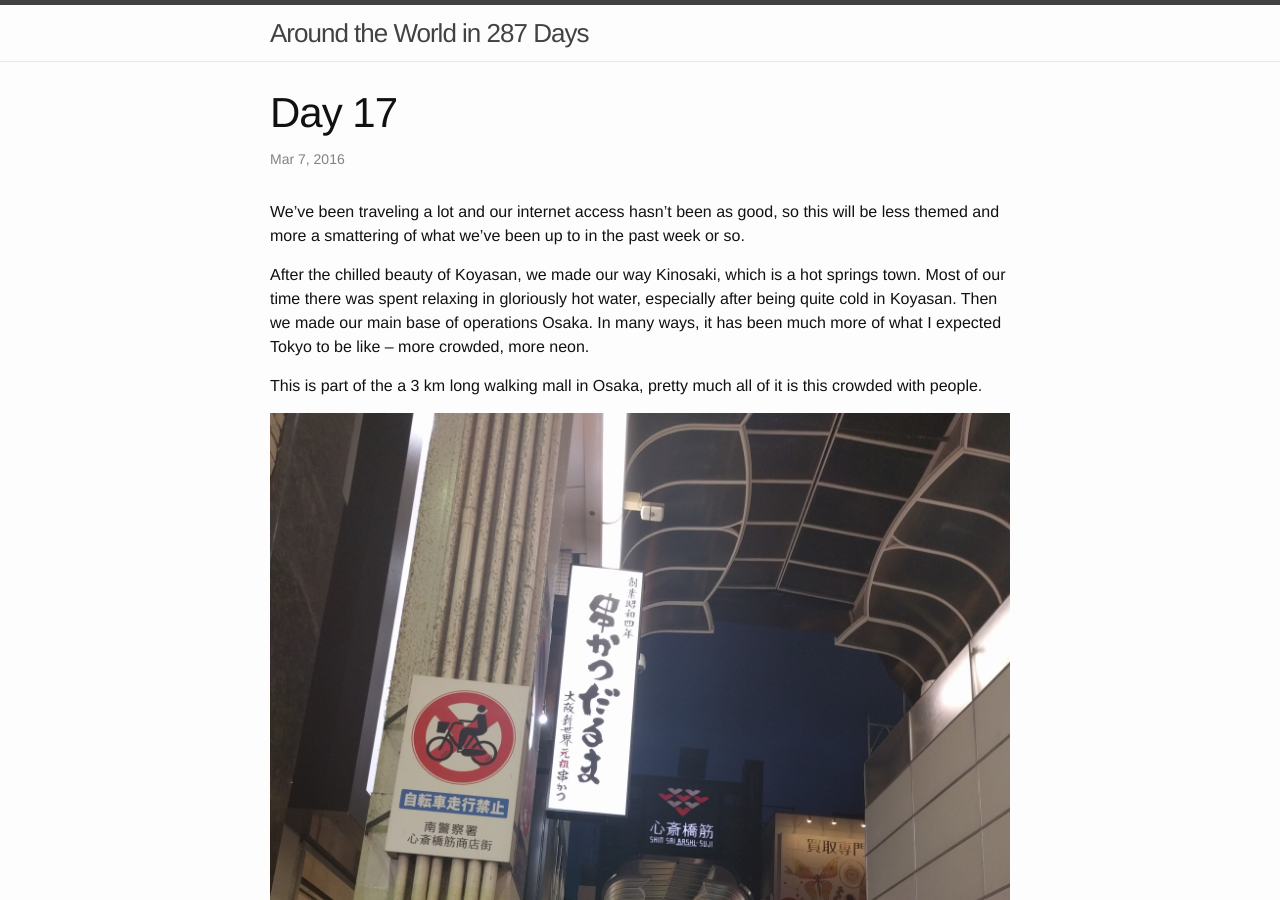
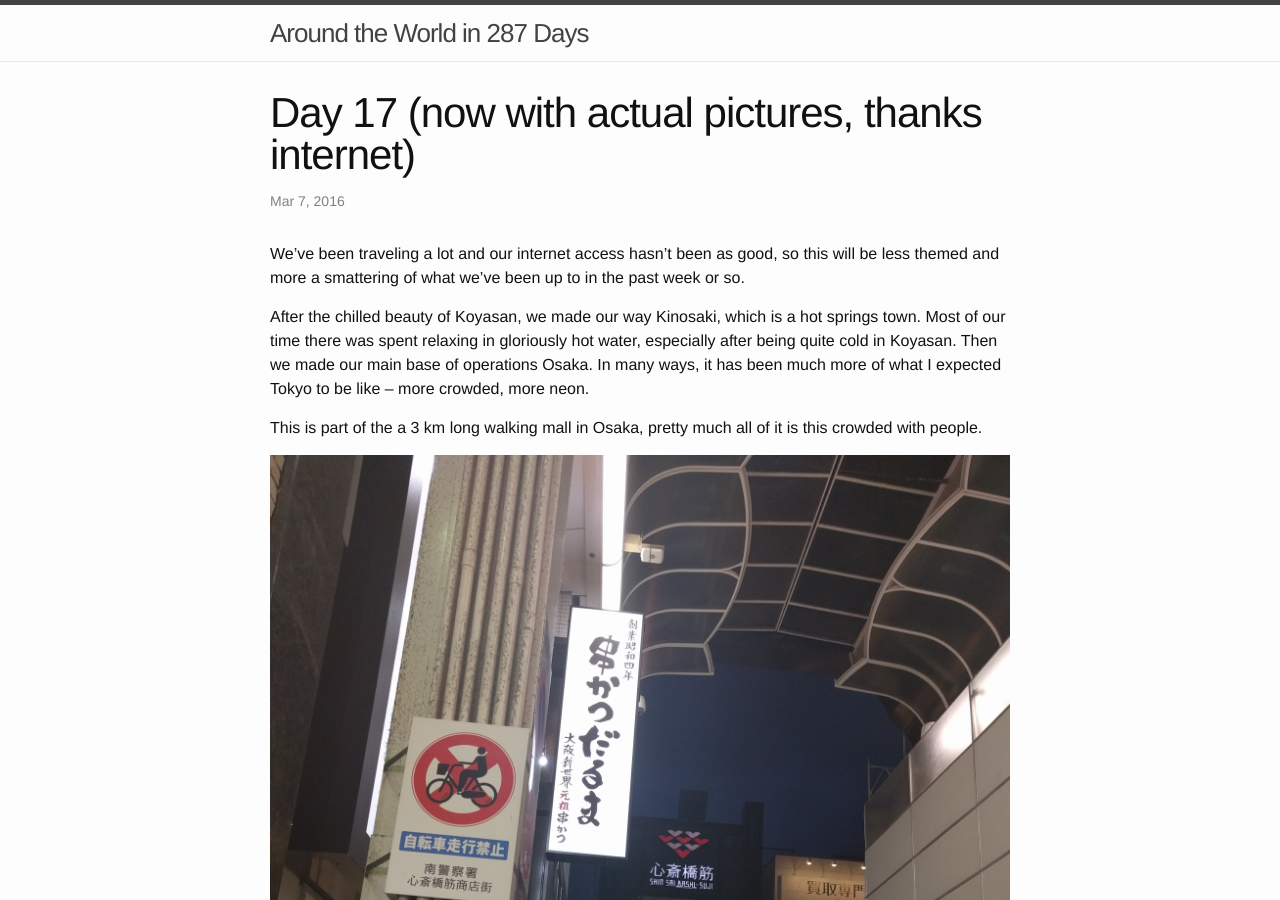
Before and after one commit to nathanlubchenco/blog, a Jekyll site: the page built from novicevagabond/_posts/2016-03-07-leaving-japan.markdown, in a window 1280 px wide and 900 px high. Built offline with Jekyll 4.4.1, drawn with Linux system fonts in a browser that asks for light colours; some of the changed lines change nothing that is shown.

Commit message:
fix a few typos for day 17 post

```diff
--- a/novicevagabond/_posts/2016-03-07-leaving-japan.markdown
+++ b/novicevagabond/_posts/2016-03-07-leaving-japan.markdown
@@ -1,6 +1,6 @@
 ---
 layout: post
-title:  "Day 17"
+title:  "Day 17 (now with actual pictures, thanks internet)"
 date:   2016-03-07 12:02:53 -0700
 categories: Japan long
 ---
@@ -19,8 +19,8 @@
 
 We also made the relatively short by shinkansen (high speed train) trip to Hiroshima.  Where we had, what is most likely my favorite meal of the trip thus far (i'm a sucker for street food and its cousins): okonomayaki, a savory pancake like pile of deliciousness that you can slather in sauce and mayo.
 
-![cooking food](../../../../../img/okonomayaki_cooking.jpg)
-![okonomayaki](../../../../../img/okonomayaki.jpg)
+![cooking food](../../../../../img/okonomiyaki_cooking.jpg)
+![okonomayaki](../../../../../img/okonomiyaki.jpg)
 
 The peace park, memorials and museums and all worthwhile and nicely done, but quite intense and not a particularly easy way to spend a day. The best weather we've had so far and the deliciousness of the okonomayaki helped though:)
 
```
Also changed, not shown: 4 other files.
